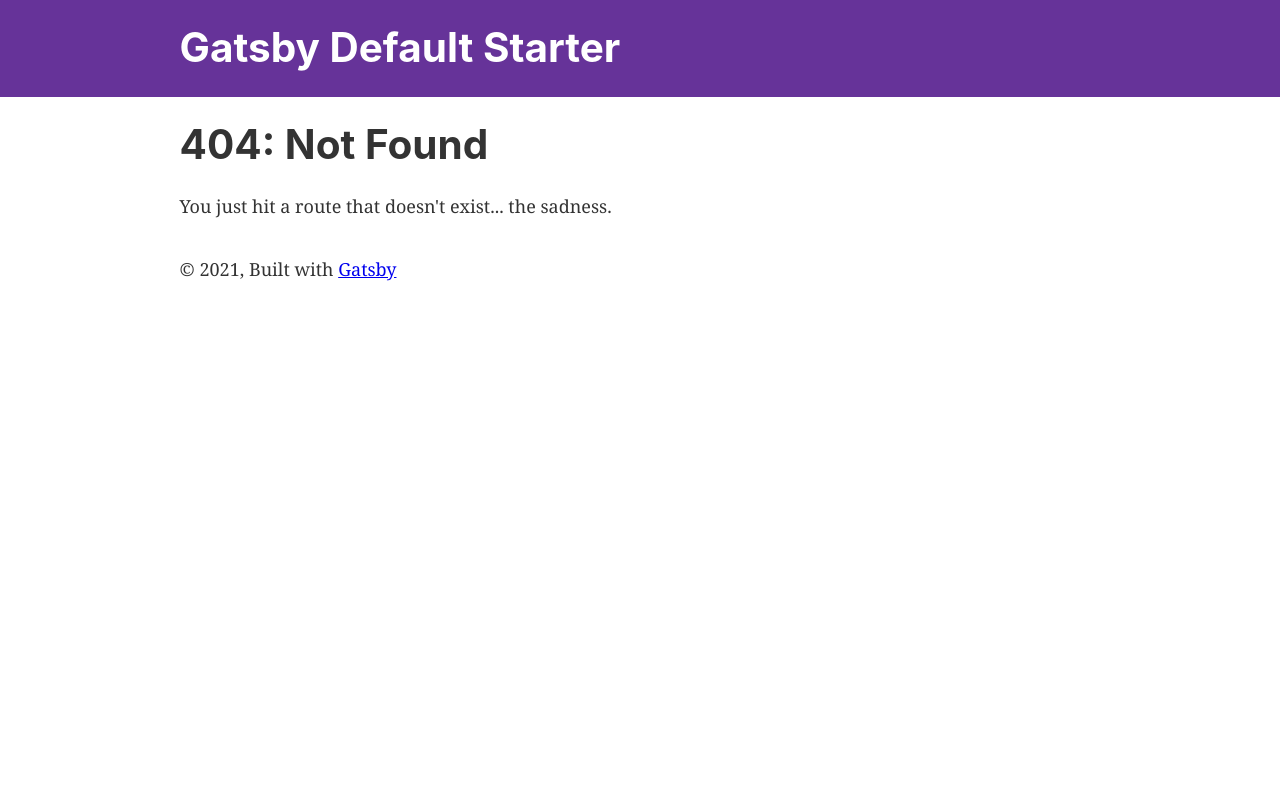
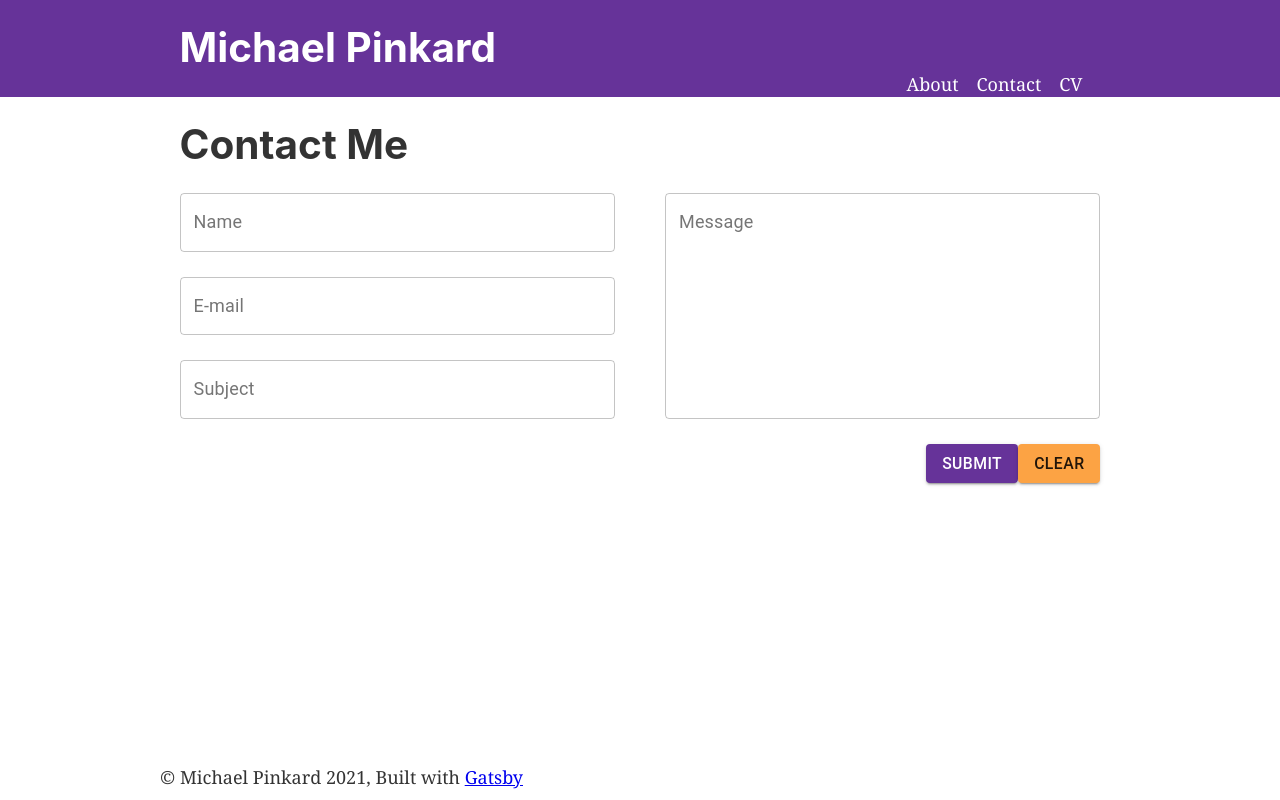
Before and after one commit to mpinkard/new-personal-site, a Gatsby site: page /contact in a window 1280 px wide. Before the commit this address had no page. Built offline with nearby package versions, Linux system fonts and the light colour scheme; Gatsby itself is replaced by a stand-in of ours.

Commit message:
Contact page styled, footer styled

```diff
--- a/gatsby-config.js
+++ b/gatsby-config.js
@@ -1,8 +1,8 @@
 module.exports = {
   siteMetadata: {
-    title: `Gatsby Default Starter`,
-    description: `Kick off your next, great Gatsby project with this default starter. This barebones starter ships with the main Gatsby configuration files you might need.`,
-    author: `@gatsbyjs`,
+    title: `Michael Pinkard`,
+    description: `All about me, Michael!`,
+    author: `@michaelpinkard`,
   },
   plugins: [
     `gatsby-plugin-react-helmet`,
@@ -16,6 +16,7 @@ module.exports = {
     },
     `gatsby-transformer-sharp`,
     `gatsby-plugin-sharp`,
+    `gatsby-plugin-mdx`,
     {
       resolve: `gatsby-plugin-manifest`,
       options: {
@@ -25,7 +26,7 @@ module.exports = {
         background_color: `#663399`,
         theme_color: `#663399`,
         display: `minimal-ui`,
-        icon: `src/images/gatsby-icon.png`, // This path is relative to the root of the site.
+        icon: `src/images/favicon.png`, // This path is relative to the root of the site.
       },
     },
     `gatsby-plugin-gatsby-cloud`,
--- a/package.json
+++ b/package.json
@@ -5,15 +5,20 @@
   "version": "0.1.0",
   "author": "Kyle Mathews <mathews.kyle@gmail.com>",
   "dependencies": {
+    "@material-ui/core": "^4.11.4",
+    "@mdx-js/mdx": "^1.6.22",
+    "@mdx-js/react": "^1.6.22",
     "gatsby": "^3.4.0",
     "gatsby-plugin-gatsby-cloud": "^2.4.1",
     "gatsby-plugin-image": "^1.4.0",
     "gatsby-plugin-manifest": "^3.4.0",
+    "gatsby-plugin-mdx": "^2.4.0",
     "gatsby-plugin-offline": "^4.4.0",
     "gatsby-plugin-react-helmet": "^4.4.0",
     "gatsby-plugin-sharp": "^3.4.0",
     "gatsby-source-filesystem": "^3.4.0",
     "gatsby-transformer-sharp": "^3.4.0",
+    "pdfobject": "^2.2.5",
     "prop-types": "^15.7.2",
     "react": "^17.0.1",
     "react-dom": "^17.0.1",
--- /dev/null
+++ b/src/components/about.mdx
@@ -0,0 +1,11 @@
+export default ({children}) => (
+    <div>{children}</div>
+)
+
+Michael Pinkard is a software developer and geographer currently based in Vancouver, Canada.
+
+Originally hailing from the Seattle area, Michael studied mathematics at Lafayette College and on a Fulbright Scholarship to Germany before entering software development.
+
+Leveraging his technical and analytical skills, Michael worked in a variety of Bay Area start-ups, including Nerdwallet and Pared. Michael's work spanned the stack: from data pipelines at Zephyr Health handling millions of lines of healthcare data to nitty gritty CSS work on Nerdwallet's premier React apps, and everything in-between.
+
+Taking a break from the start-up lifestyle to pursue other interests, Michael is currently completing a MA in Human Geography at the University of British Columbia, studying food systems and conflicts over GM technologies.
--- a/src/components/header.js
+++ b/src/components/header.js
@@ -1,6 +1,8 @@
 import * as React from "react"
 import PropTypes from "prop-types"
 import { Link } from "gatsby"
+
+import Menu from "./menu"
 
 const Header = ({ siteTitle }) => (
   <header
@@ -27,6 +29,7 @@ const Header = ({ siteTitle }) => (
           {siteTitle}
         </Link>
       </h1>
+      <Menu />
     </div>
   </header>
 )
--- a/src/components/layout.css
+++ b/src/components/layout.css
@@ -4,8 +4,10 @@ html {
   font: 112.5%/1.45em georgia, serif, sans-serif;
   box-sizing: border-box;
   overflow-y: scroll;
+  min-height: 100%;
 }
 body {
+  position: relative;
   margin: 0;
   -webkit-font-smoothing: antialiased;
   -moz-osx-font-smoothing: grayscale;
@@ -18,6 +20,7 @@ body {
   -ms-font-feature-settings: "kern", "liga", "clig", "calt";
   -webkit-font-feature-settings: "kern", "liga", "clig", "calt";
   font-feature-settings: "kern", "liga", "clig", "calt";
+  min-height: 100vh;
 }
 article,
 aside,
--- a/src/components/layout.js
+++ b/src/components/layout.js
@@ -24,7 +24,13 @@ const Layout = ({ children }) => {
   `)
 
   return (
-    <>
+    <div
+      style={{
+        minHeight: "100vh",
+        position: "relative",
+        paddingBottom: "2rem",
+      }}
+    >
       <Header siteTitle={data.site.siteMetadata?.title || `Title`} />
       <div
         style={{
@@ -34,17 +40,28 @@ const Layout = ({ children }) => {
         }}
       >
         <main>{children}</main>
-        <footer
+      </div>
+      <footer
+        style={{
+          position: "absolute",
+          bottom: 0,
+          width: "100%",
+          height: "2rem",
+        }}
+      >
+        <div
           style={{
-            marginTop: `2rem`,
+            margin: `0 auto`,
+            maxWidth: 960,
           }}
         >
-          © {new Date().getFullYear()}, Built with
+          © Michael Pinkard {new Date().getFullYear()}, Built with
           {` `}
           <a href="https://www.gatsbyjs.com">Gatsby</a>
-        </footer>
-      </div>
-    </>
+        </div>
+      </footer>
+      <div style={{ display: "block", height: "2rem" }} />
+    </div>
   )
 }
 
--- /dev/null
+++ b/src/components/menu.js
@@ -0,0 +1,20 @@
+import React from "react"
+import { Link } from "gatsby"
+
+const ListLink = props => (
+  <li style={{ display: `inline-block`, marginRight: `1rem` }}>
+    <Link to={props.to} style={{ color: "white", textDecoration: "none" }}>
+      {props.children}
+    </Link>
+  </li>
+)
+
+const Menu = () => (
+  <ul style={{ listStyle: `none`, float: `right` }}>
+    <ListLink to="/">About</ListLink>
+    <ListLink to="/contact/">Contact</ListLink>
+    <ListLink to="/cv/">CV</ListLink>
+  </ul>
+)
+
+export default Menu
--- /dev/null
+++ b/src/pages/contact.js
@@ -0,0 +1,119 @@
+import React, { useState } from "react"
+import Layout from "../components/layout"
+import Seo from "../components/seo"
+
+import { Button, TextField, Box, TextareaAutosize } from "@material-ui/core"
+
+const formStyle = {
+  display: "flex",
+  flexDirection: "column",
+}
+
+const simpleTextStyle = {
+  marginBottom: 25,
+}
+
+const messageTextStyle = {
+  marginBottom: 25,
+}
+
+const ContactPage = () => {
+  const [name, setName] = useState("")
+  const [email, setEmail] = useState("")
+  const [subject, setSubject] = useState("")
+  const [message, setMessage] = useState("")
+  const handleChange = setFunc => {
+    return event => setFunc(event.target.value)
+  }
+  const onSubmit = () => {
+    console.log(name, email, subject, message)
+  }
+  const onClear = () => {
+    setName("")
+    setEmail("")
+    setSubject("")
+    setMessage("")
+  }
+
+  return (
+    <Layout>
+      <Seo title="Contact" />
+      <h1>Contact Me</h1>
+      <Box style={{ display: "flex", flexDirection: "row" }}>
+        <Box
+          style={{
+            display: "flex",
+            flexDirection: "column",
+            marginRight: 50,
+            flex: "1 1 0px",
+          }}
+        >
+          <TextField
+            id="name"
+            label="Name"
+            value={name}
+            onChange={handleChange(setName)}
+            variant="outlined"
+            style={simpleTextStyle}
+          />
+          <TextField
+            id="email"
+            label="E-mail"
+            value={email}
+            onChange={handleChange(setEmail)}
+            variant="outlined"
+            style={simpleTextStyle}
+          />
+
+          <TextField
+            id="subject"
+            label="Subject"
+            value={subject}
+            onChange={handleChange(setSubject)}
+            variant="outlined"
+            style={simpleTextStyle}
+          />
+        </Box>
+        <TextField
+          id="message"
+          label="Message"
+          multiline
+          rows={9}
+          maxRows={20}
+          value={message}
+          onChange={handleChange(setMessage)}
+          variant="outlined"
+          style={{ flex: "1 1 0px" }}
+        />
+      </Box>
+      <Box
+        style={{
+          display: "flex",
+          flexDirection: "row",
+          justifyContent: "flex-end",
+        }}
+      >
+        <Button
+          variant="contained"
+          style={{
+            backgroundColor: "rebeccapurple",
+            color: "white",
+            maxWidth: "150px",
+          }}
+          onClick={onSubmit}
+        >
+          Submit
+        </Button>
+        <Button
+          variant="contained"
+          style={{ backgroundColor: "#fca344", maxWidth: "150px" }}
+          onClick={onClear}
+        >
+          Clear
+        </Button>
+      </Box>
+    </Layout>
+  )
+}
+
+export default ContactPage
--- a/src/pages/index.js
+++ b/src/pages/index.js
@@ -1,28 +1,48 @@
 import * as React from "react"
-import { Link } from "gatsby"
 import { StaticImage } from "gatsby-plugin-image"
+import { Box } from "@material-ui/core"
 
 import Layout from "../components/layout"
 import Seo from "../components/seo"
+import About from "../components/about.mdx"
+
+const aboutDiv = {
+  display: "flex",
+  flexDirection: "row",
+  justifyContent: "center",
+  flexWrap: "wrap",
+  width: "100%",
+}
+
+const imageContainerStyle = {
+  display: "flex",
+  flexDirection: "row",
+  justifyContent: "flex-start",
+  flex: "1 0 300px",
+}
+
+const markdownContainerStyle = { flex: "2 1 250px", marginLeft: "25px" }
 
 const IndexPage = () => (
   <Layout>
     <Seo title="Home" />
-    <h1>Hi people</h1>
-    <p>Welcome to your new Gatsby site.</p>
-    <p>Now go build something great.</p>
+    <div style={aboutDiv}>
+      <Box style={imageContainerStyle}>
+        <Box>
           <StaticImage
-      src="../images/gatsby-astronaut.png"
+            src="../images/me2.png"
             width={300}
             quality={95}
             formats={["AUTO", "WEBP", "AVIF"]}
             alt="A Gatsby astronaut"
             style={{ marginBottom: `1.45rem` }}
           />
-    <p>
-      <Link to="/page-2/">Go to page 2</Link> <br />
-      <Link to="/using-typescript/">Go to "Using TypeScript"</Link>
-    </p>
+        </Box>
+      </Box>
+      <Box style={markdownContainerStyle}>
+        <About />
+      </Box>
+    </div>
   </Layout>
 )
 
```
Also changed, not shown: src/pages/cv.js (added, +35 -0 lines), src/pages/page-2.js (deleted, +0 -16 lines), src/images/favicon.png (added), src/images/me2.png (added), 2 other files. Lines whose indentation alone changed are shown as unchanged.
